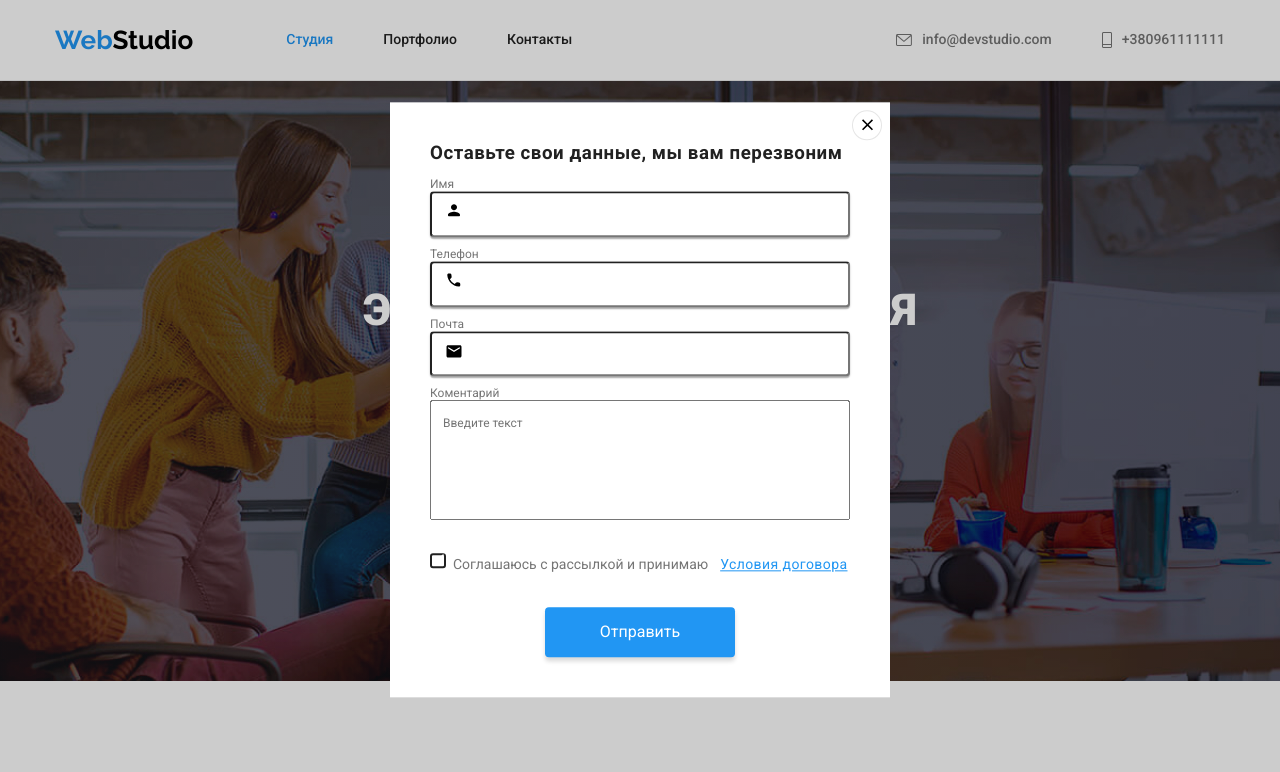
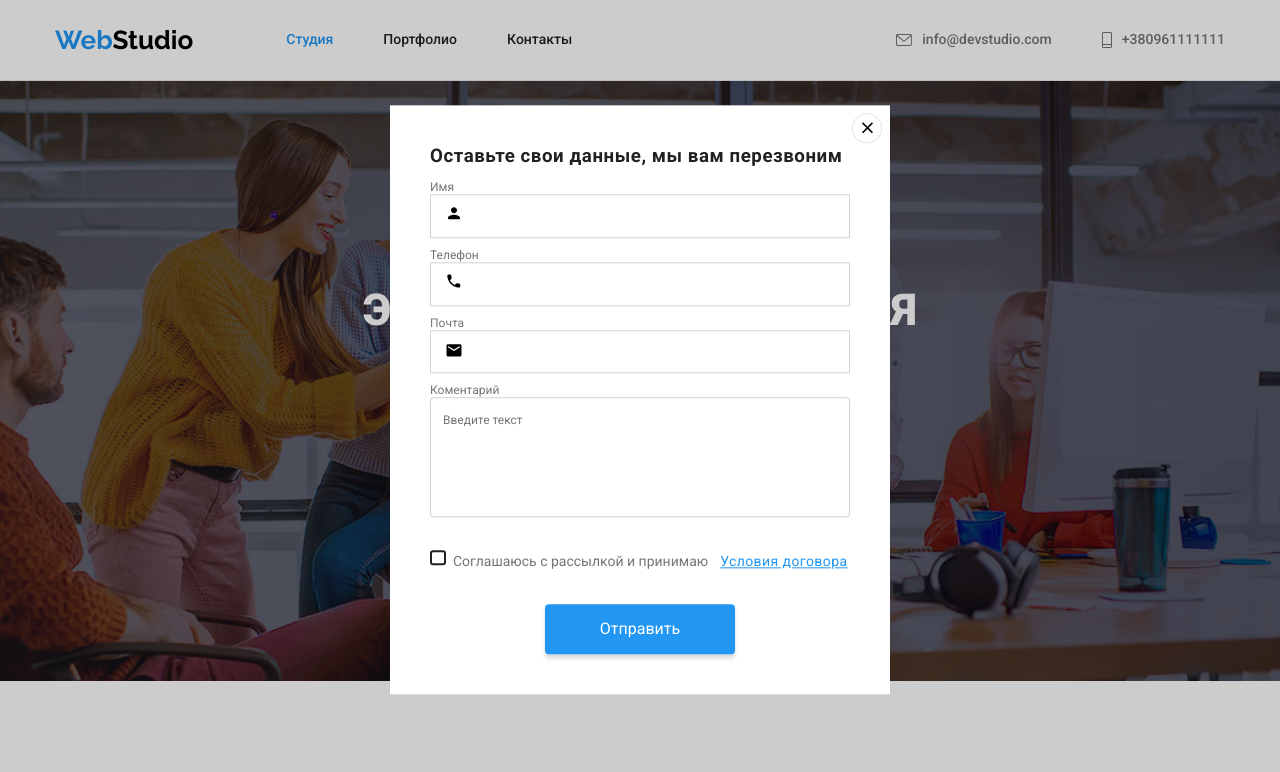
Before and after one commit to ksuklik/-d-GitHub-goit-markup-hw-06, a plain HTML site: page index.html in a window 1280 px wide. Both pictures are taken after a click on the button "Заказать услугу". Shown: the top 772 px of the page. Drawn offline with nearby package versions, Linux system fonts and the light colour scheme.

Commit message:
дз 6 исправленное

```diff
--- a/css/styles.css
+++ b/css/styles.css
@@ -325,6 +325,9 @@ fill:var(--accent-color);
   height: 120px;
   padding: 16px 12px;
   margin-bottom: 20px;
+  border: 1px solid rgba(33, 33, 33, 0.2);
+  box-sizing: border-box;
+  border-radius: 4px;
 }
 
 .coment:hover,.coment:focus{
@@ -361,8 +364,10 @@ width: 100%;
 padding: 14px;
 padding-left: 42px;
 background: #FFFFFF;
-box-shadow: 0px 1px 3px rgba(0, 0, 0, 0.12), 0px 1px 1px rgba(0, 0, 0, 0.14), 0px 2px 1px rgba(0, 0, 0, 0.2);
-border-radius: 4px;
+/* box-shadow: 0px 1px 3px rgba(0, 0, 0, 0.12), 0px 1px 1px rgba(0, 0, 0, 0.14), 0px 2px 1px rgba(0, 0, 0, 0.2);
+border-radius: 4px; */
+border: 1px solid rgba(33, 33, 33, 0.2);
+box-sizing: border-box;
 }
 
 .form-ikon{
@@ -416,11 +421,11 @@ border-radius: 4px;
 }
 
 .checkbox-ikon{
-  display: inline-block;
+  display: flex;
   align-items: center;
   justify-content: center;
-  width: 16px;
-  height: 15px;
+  width: 11px;
+  height: 8px;
   border-radius: 2px;
 }
 
@@ -877,7 +882,6 @@ color: rgba(255, 255, 255, 0.6);
 
 }
 
-
 /* страница портфолио */
 
  .portfolio{
```
